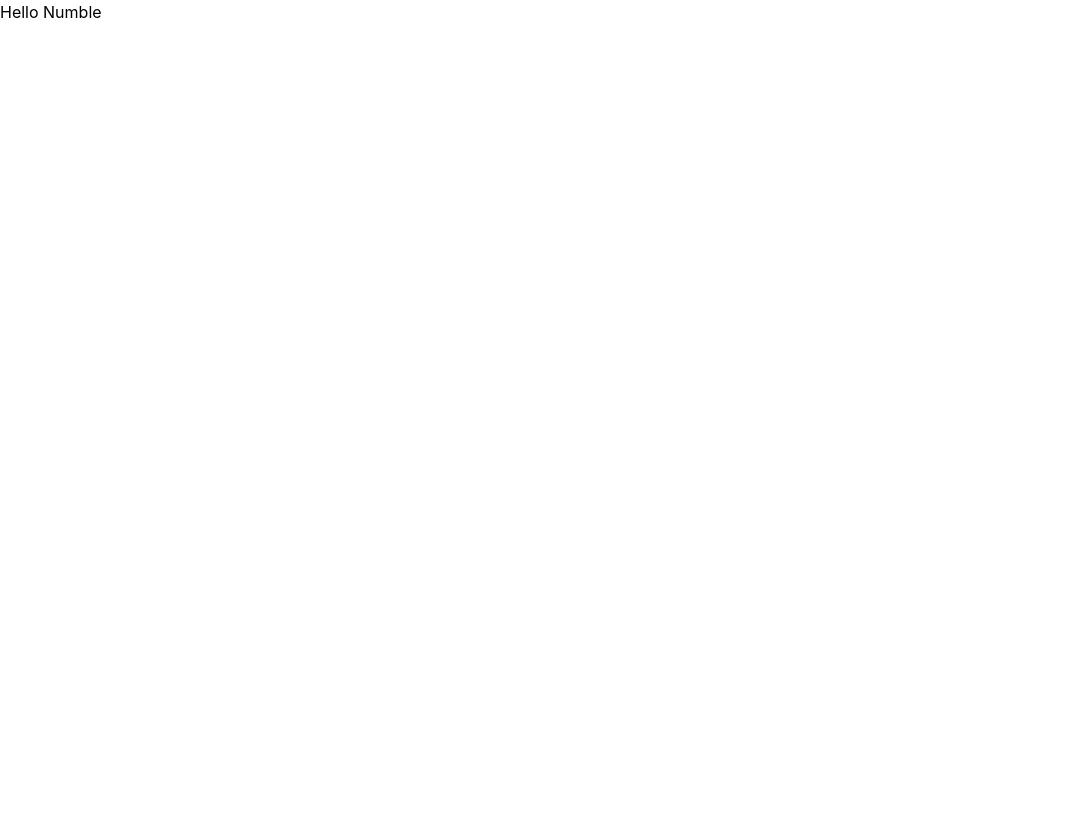
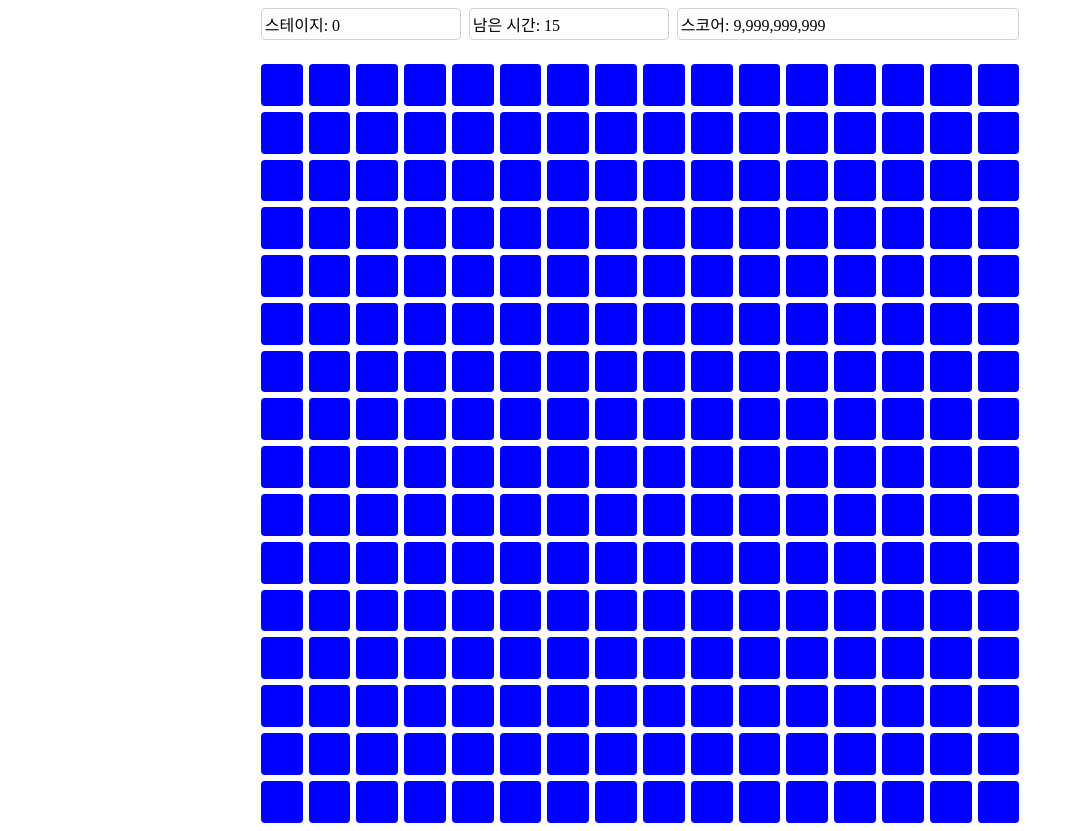
Before and after one commit to ordidxzero/Numble-Color-Game, a React app: page / in a window 1280 px wide. Shown: the whole page, without its empty margins (0-1081 px from the left). Before the commit the page ends 800 px from the top, so only its background shows below. Built offline with nearby package versions, Linux system fonts and the light colour scheme; the HTML template or start-up script is replaced by a standard one.

Commit message:
Draw Numble Color Game UI

```diff
--- a/public/index.html
+++ b/public/index.html
@@ -8,7 +8,7 @@
     <meta charset="UTF-8" />
     <meta http-equiv="X-UA-Compatible" content="IE=edge" />
     <meta name="viewport" content="width=device-width, initial-scale=1.0" />
-    <link rel="stylesheet" href="https://unpkg.com/mvp.css@1.12/mvp.css" />
+    <link rel="stylesheet" href="/public/style.css" />
     <title>Numble Color Game</title>
   </head>
   <body>
--- /dev/null
+++ b/public/style.css
@@ -0,0 +1,78 @@
+#root {
+  width: 100%;
+  display: flex;
+  flex-direction: column;
+  align-items: center;
+  justify-content: center;
+}
+
+header {
+  display: grid;
+  grid-template-columns: 1fr 1fr 1fr;
+  margin-bottom: 24px;
+  gap: 8px;
+  width: 100%;
+  max-width: 50%;
+}
+
+header span {
+  border: 1px solid #d3d3d3;
+  border-radius: 4px;
+  padding: 3px;
+}
+
+main {
+  margin: 0;
+  padding: 0;
+  width: 100%;
+  display: flex;
+  align-items: center;
+  justify-content: center;
+}
+
+div.game-board {
+  display: grid;
+  grid-template-columns: repeat(16, minmax(auto, 100px));
+  width: fit-content;
+  max-width: 50%;
+  gap: 6px;
+}
+
+@media screen and (max-width: 1500px) {
+  div.game-board,
+  header {
+    max-width: 60%;
+  }
+
+  header {
+    grid-template-columns: 200px 200px 1fr;
+  }
+}
+
+@media screen and (max-width: 1200px) {
+  div.game-board,
+  header {
+    max-width: 70%;
+  }
+
+  header {
+    grid-template-columns: 150px 150px 1fr;
+  }
+}
+
+@media screen and (max-width: 800px) {
+  div.game-board,
+  header {
+    max-width: 100%;
+  }
+
+  header {
+    grid-template-columns: 100px 100px 1fr;
+  }
+}
+
+div.game-board div {
+  aspect-ratio: 1 / 1;
+  background-color: blue;
+  border-radius: 4px;
+}
--- a/src/App.tsx
+++ b/src/App.tsx
@@ -1,5 +1,13 @@
+import GameBoard from './GameBoard';
+import Header from './Header';
+
 const App = () => {
-  return <div>Hello Numble</div>;
+  return (
+    <>
+      <Header />
+      <GameBoard />
+    </>
+  );
 };
 
 export default App;
--- /dev/null
+++ b/src/GameBoard.tsx
@@ -0,0 +1,15 @@
+const SIZE = 16;
+
+const GameBoard = () => {
+  return (
+    <main className="flex items-center justify-center">
+      <div className="game-board">
+        {Array.from({ length: Math.pow(SIZE, 2) }, (_, i) => (
+          <div key={i}></div>
+        ))}
+      </div>
+    </main>
+  );
+};
+
+export default GameBoard;
--- /dev/null
+++ b/src/Header.tsx
@@ -0,0 +1,11 @@
+const Header = () => {
+  return (
+    <header>
+      <span>스테이지: 0</span>
+      <span>남은 시간: 15</span>
+      <span>스코어: 9,999,999,999</span>
+    </header>
+  );
+};
+
+export default Header;
```
